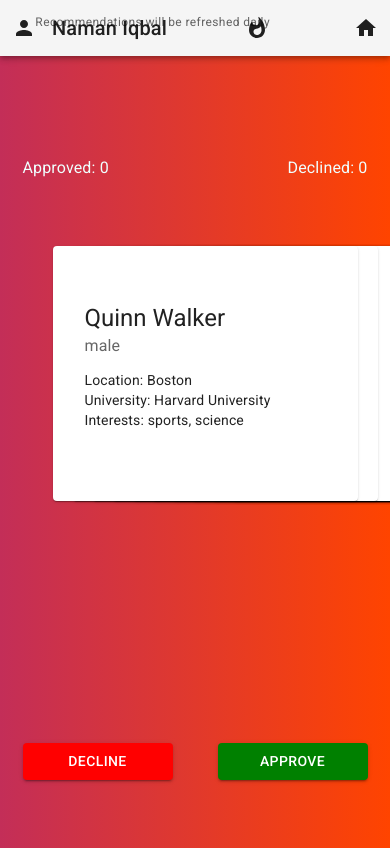
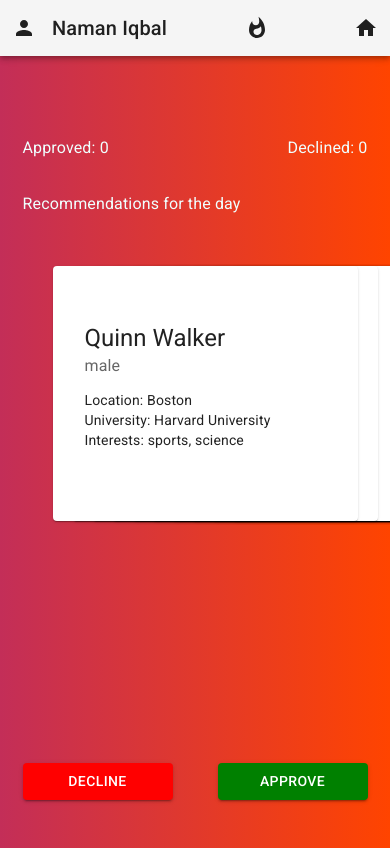
Before and after one commit to nagfx/tinder-test, a React (Create React App) app: page /start in a window 390 px wide. Built offline with nearby package versions, Linux system fonts and the light colour scheme.

Commit message:
Mobile view cleanup

```diff
--- a/src/components/Recommendations.js
+++ b/src/components/Recommendations.js
@@ -1,6 +1,6 @@
 // src/components/Recommendations.js
 import React, { useState, useEffect } from "react";
-import { Box, Typography, Button } from "@mui/material"; // Import components from MUI
+import { Box, Typography, Button, useMediaQuery } from "@mui/material"; // Import components from MUI
 import { useSwipeable } from "react-swipeable"; // Import useSwipeable hook for swipe functionality
 import UserCard from "./UserCard"; // Import UserCard component
 import users from "../data/users"; // Import user data
@@ -11,6 +11,7 @@ const Recommendations = ({ currentUser }) => {
   const [currentIndex, setCurrentIndex] = useState(0); // State to track current index of recommendation
   const [approveCount, setApproveCount] = useState(0); // State to track number of approvals
   const [declineCount, setDeclineCount] = useState(0); // State to track number of declines
+  const isMobile = useMediaQuery("(max-width:600px)");
 
   // Function to fetch recommendations on component mount and refresh every 24 hours
   useEffect(() => {
@@ -64,15 +65,39 @@ const Recommendations = ({ currentUser }) => {
       {...handlers} // Pass swipe handlers to Box component
     >
       {/* Message at top right corner */}
-      <Box sx={{ position: "absolute", top: 10, right: 120 }}>
+      <Box
+        sx={{
+          position: "absolute",
+          top: 10,
+          right: 120,
+          display: isMobile ? "none" : "block",
+        }}
+      >
         <Typography variant="caption" color="textSecondary">
           Recommendations will be refreshed daily
         </Typography>
       </Box>
       {/* Display approve and decline counts */}
-      <Box sx={{ display: "flex", justifyContent: "space-between", width: 345, mb: 2 }}>
+      <Box
+        sx={{
+          display: "flex",
+          justifyContent: "space-between",
+          width: 345,
+          mb: 2,
+        }}
+      >
         <Typography>Approved: {approveCount}</Typography>
         <Typography>Declined: {declineCount}</Typography>
+      </Box>
+      <Box
+        sx={{
+          display: "flex",
+          justifyContent: "space-between",
+          width: 345,
+          mt: 2,
+        }}
+      >
+        <Typography>Recommendations for the day</Typography>
       </Box>
       {/* Container for user cards */}
       <Box sx={{ position: "relative", width: 345, height: "70%" }}>
@@ -86,7 +111,10 @@ const Recommendations = ({ currentUser }) => {
               width: "100%",
               height: "60%",
               zIndex: recommendations.length - index,
-              transform: index === currentIndex ? "translateX(0)" : `translateX(${(index - currentIndex) * 20}px)`,
+              transform:
+                index === currentIndex
+                  ? "translateX(0)"
+                  : `translateX(${(index - currentIndex) * 20}px)`,
               transition: "transform 0.5s, z-index 0s 0.5s",
               opacity: index < currentIndex ? 0 : 1,
             }}
@@ -96,11 +124,26 @@ const Recommendations = ({ currentUser }) => {
         ))}
       </Box>
       {/* Buttons for approving and declining */}
-      <Box sx={{ display: "flex", justifyContent: "space-between", width: 345, mt: 2 }}>
-        <Button variant="contained" style={{ backgroundColor: "red", color: "white", minWidth: 150 }} onClick={handleDecline}>
+      <Box
+        sx={{
+          display: "flex",
+          justifyContent: "space-between",
+          width: 345,
+          mt: 2,
+        }}
+      >
+        <Button
+          variant="contained"
+          style={{ backgroundColor: "red", color: "white", minWidth: 150 }}
+          onClick={handleDecline}
+        >
           Decline
         </Button>
-        <Button variant="contained" style={{ backgroundColor: "green", color: "white", minWidth: 150 }} onClick={handleApprove}>
+        <Button
+          variant="contained"
+          style={{ backgroundColor: "green", color: "white", minWidth: 150 }}
+          onClick={handleApprove}
+        >
           Approve
         </Button>
       </Box>
```
